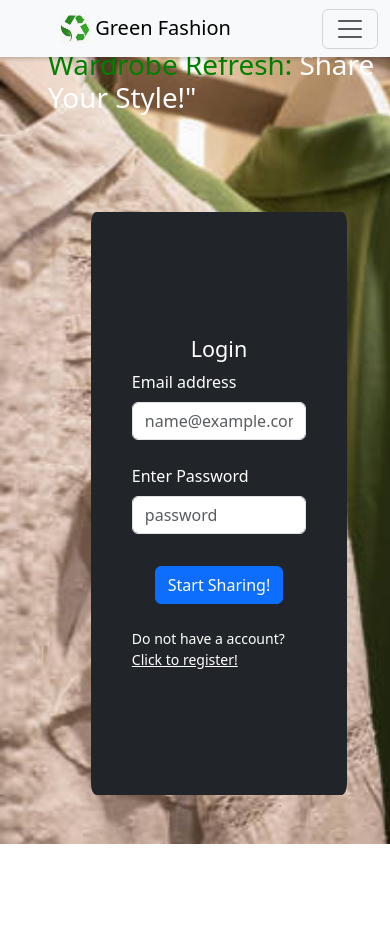
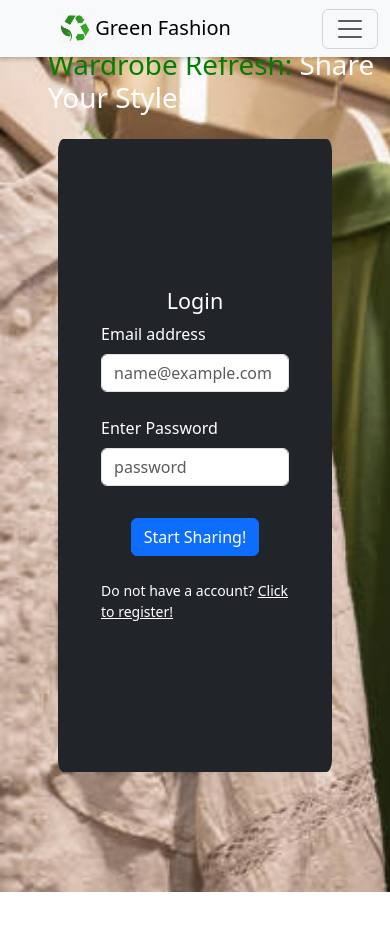
Before and after one commit to ak-spec/Green-Fashion, a Vue app in the folder front-end/vue-project/: page / in a window 390 px wide. Shown: the top 930 px of the page. Before the commit the page ends 892 px from the top, so only its background shows below. Built offline with nearby package versions, Linux system fonts and the light colour scheme.

Commit message:
made some layout changes

```diff
--- a/front-end/vue-project/index.html
+++ b/front-end/vue-project/index.html
@@ -5,6 +5,7 @@
     <meta name="viewport" content="width=device-width, initial-scale=1.0">
     <title>Vite App</title>
   </head>
+
   <body>
     <div id="app">
 
--- a/front-end/vue-project/src/App.vue
+++ b/front-end/vue-project/src/App.vue
@@ -19,10 +19,10 @@ export default {
   <NavBar/>
 
 
-  <div class="container-fluid heroSection">
+  <div class="container-fluid heroSection mt-5">
     <div class="row h-100">
-      <div class="text-white ps-5 pe-0 h-100 gap-0 col-sm-12 d-flex flex-column justify-content-start mt-5 mb-0 align-items-center
-      col-md-6 d-flex flex-md-column justify-content-md-center align-items-md-start mt-md-0">
+      <div class="text-white ps-5 pe-0 gap-0 h-sm-25 col-sm-12 d-flex flex-column justify-content-start mb-4 align-items-center
+      h-md-100 col-md-6 d-flex flex-md-column justify-content-md-center align-items-md-start">
         <h1>
           <span style="color: green;">Wardrobe Refresh:</span>
           Share Your Style!"
@@ -32,11 +32,8 @@ export default {
           repudiandae ut praesentium iusto eius expedita voluptatum asperiores! Voluptates saepe expedita obcaecati
           repellat delectus sit!
         </p>
-        <div class="d-block d-flex h-100 w-100 flex-column justify-content-center d-md-none ">
-          <LoginRegisterForm/>
-        </div>
       </div>
-      <div class="d-none d-md-block col-md-6 h-md-100 d-md-flex flex-md-column justify-content-md-center">
+      <div class="col-sm-12 col-md-6 h-100 d-md-flex flex-md-column justify-content-md-center">
         <LoginRegisterForm/>
       </div>
     </div>
```
